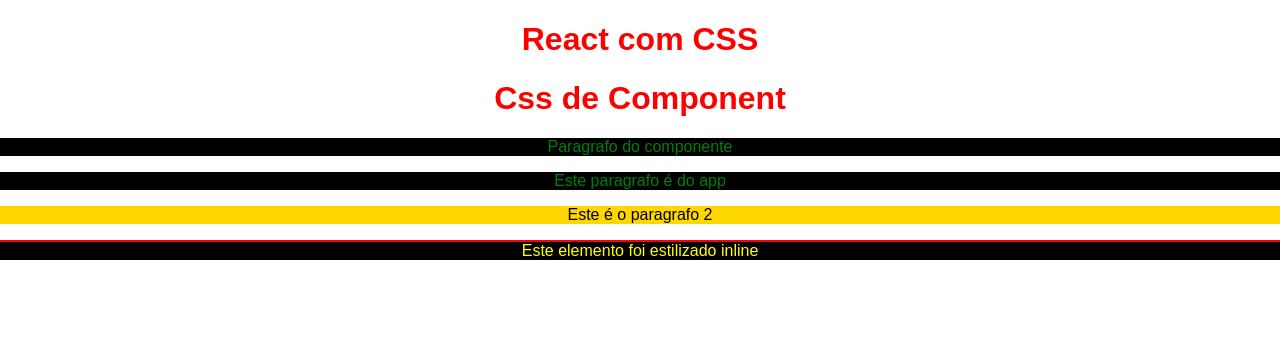
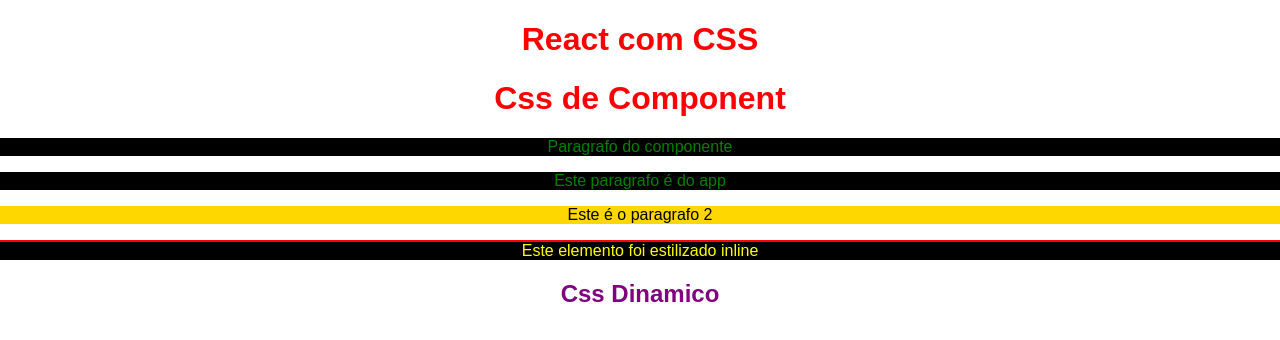
Before and after one commit to rbragadev/curso-react-matheus, a React (Create React App) app: page / in a window 1280 px wide. Shown: the top 340 px of the page. Built offline with nearby package versions, Linux system fonts and the light colour scheme.

Commit message:
aula css dinamico

```diff
--- a/src/App.js
+++ b/src/App.js
@@ -2,6 +2,8 @@ import './App.css';
 import MyComponent from './components/MyComponent';
 
 function App() {
+  const n = 9;
+
   return (
     <div className="App">
       <h1>React com CSS</h1>
@@ -18,6 +20,9 @@ function App() {
         >
           Este elemento foi estilizado inline
         </p>
+        <h2 style={n < 10 ? { color: 'purple' } : { color: 'magenta' }}>
+          Css Dinamico
+        </h2>
       </div>
     </div>
   );
```
